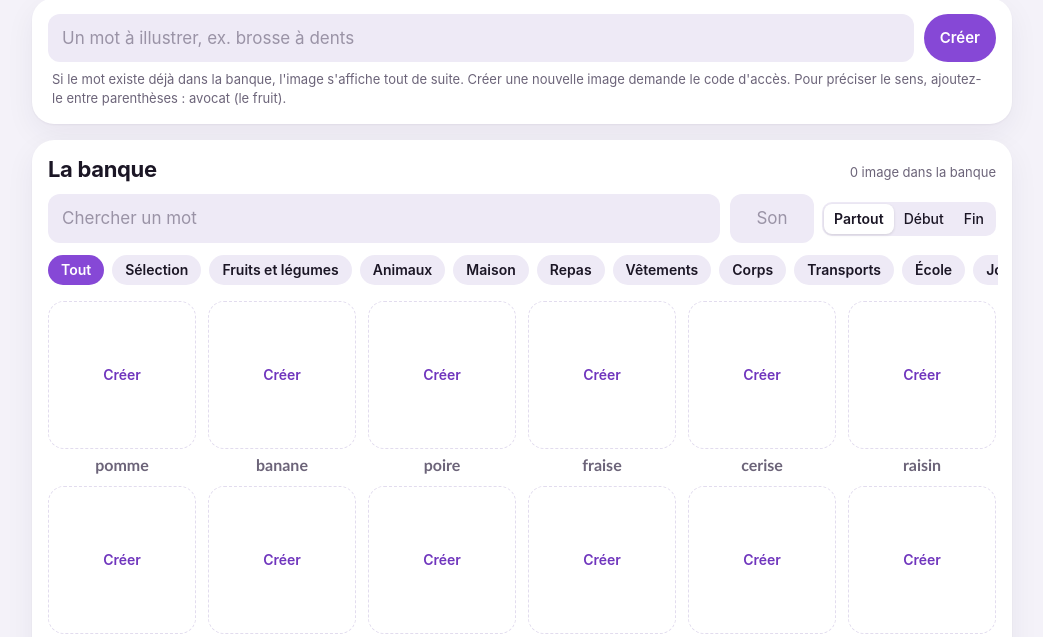
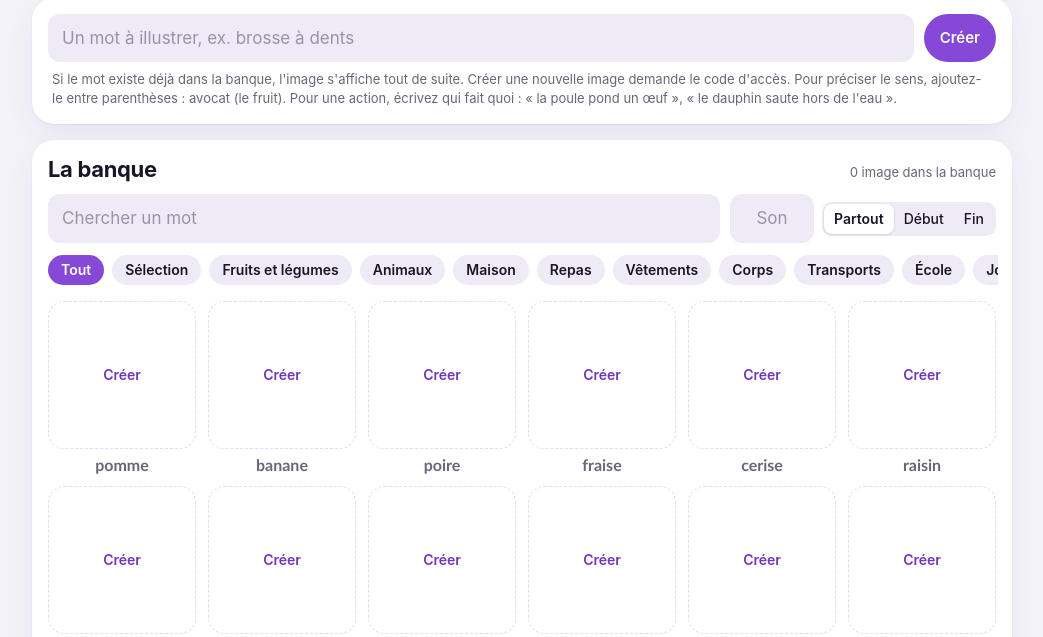
Before and after one commit to amine999aze/transcripteur, a plain HTML site: page imagier/index.html in a window 1280 px wide. Shown: the part 162-799 px from the top of the page, without its empty margins (118-1161 px from the left). Drawn offline with Linux system fonts and the light colour scheme; no server answers; a web font is replaced by a local one.

Commit message:
Imagier : conseil pour écrire une action
Co-Authored-By: Claude Opus 5.5 <noreply@anthropic.com>
Claude-Session: https://claude.ai/code/session_015Gt2C11g1PTBVNktMWmeU5

```diff
--- a/imagier/index.html
+++ b/imagier/index.html
@@ -203,7 +203,7 @@ h2 { margin: 0; font: 700 22px/1.2 var(--font-display); letter-spacing: -0.015em
       <input class="field" id="code" type="password" placeholder="Code d'accès pour créer" autocomplete="off" enterkeyhint="go" aria-label="Code d'accès">
       <button class="btn" id="codeOk" type="button">Valider</button>
     </div>
-    <p class="note">Si le mot existe déjà dans la banque, l'image s'affiche tout de suite. Créer une nouvelle image demande le code d'accès. Pour préciser le sens, ajoutez-le entre parenthèses : avocat (le fruit).</p>
+    <p class="note">Si le mot existe déjà dans la banque, l'image s'affiche tout de suite. Créer une nouvelle image demande le code d'accès. Pour préciser le sens, ajoutez-le entre parenthèses : avocat (le fruit). Pour une action, écrivez qui fait quoi : « la poule pond un œuf », « le dauphin saute hors de l'eau ».</p>
     <p class="msg" id="msg" hidden></p>
     <div class="result" id="result" hidden>
       <div class="frame" id="frame"></div>
```
